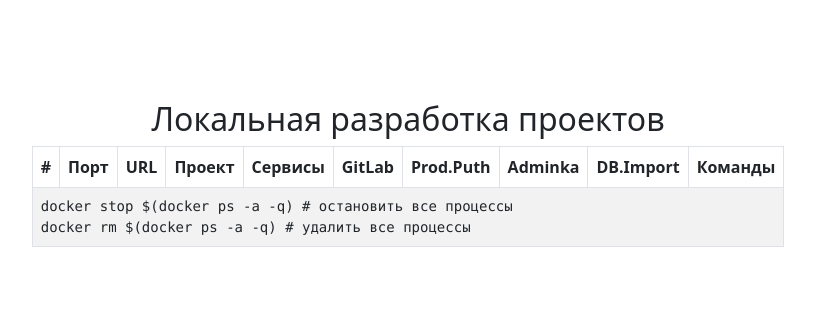
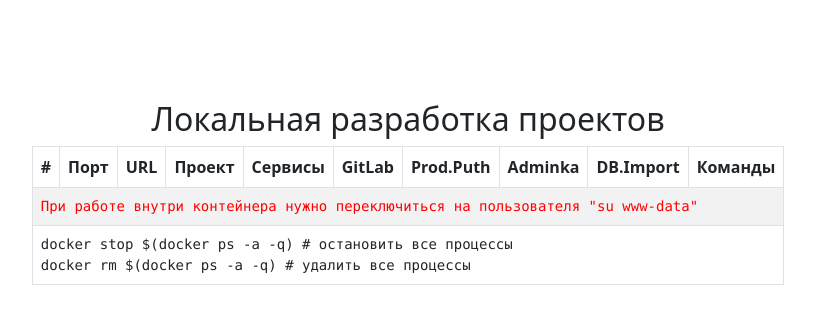
Before and after one commit to iv-litovchenko/Docker, a PHP site: page / in a window 1280 px wide. Shown: the top 324 px of the page, without its empty margins (232-1047 px from the left). Run offline with PHP 8.4, Linux system fonts and the light colour scheme; data that the repository does not hold is empty.

Commit message:
Update index.php

```diff
--- a/projects/index.php
+++ b/projects/index.php
@@ -47,6 +47,11 @@ $list = json_decode($list, true);
     </tr>
     </thead>
     <tbody>
+    <tr>
+        <td colspan="12">
+            <pre style="margin: 0; color: red;">При работе внутри контейнера нужно переключиться на пользователя "su www-data"</pre>
+        </td>
+    </tr>
     <?php
     foreach ($list as $row) {
         #$port = (new dotenv(__DIR__ . '/' . $filename))->load('PORT');
```
